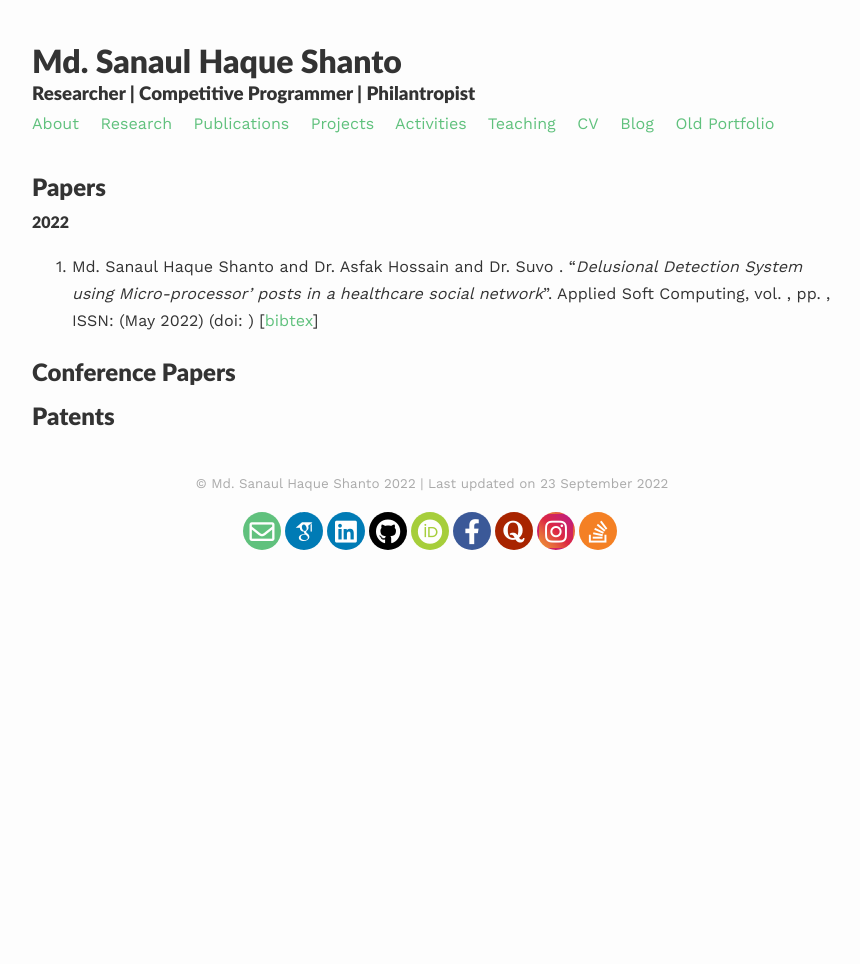
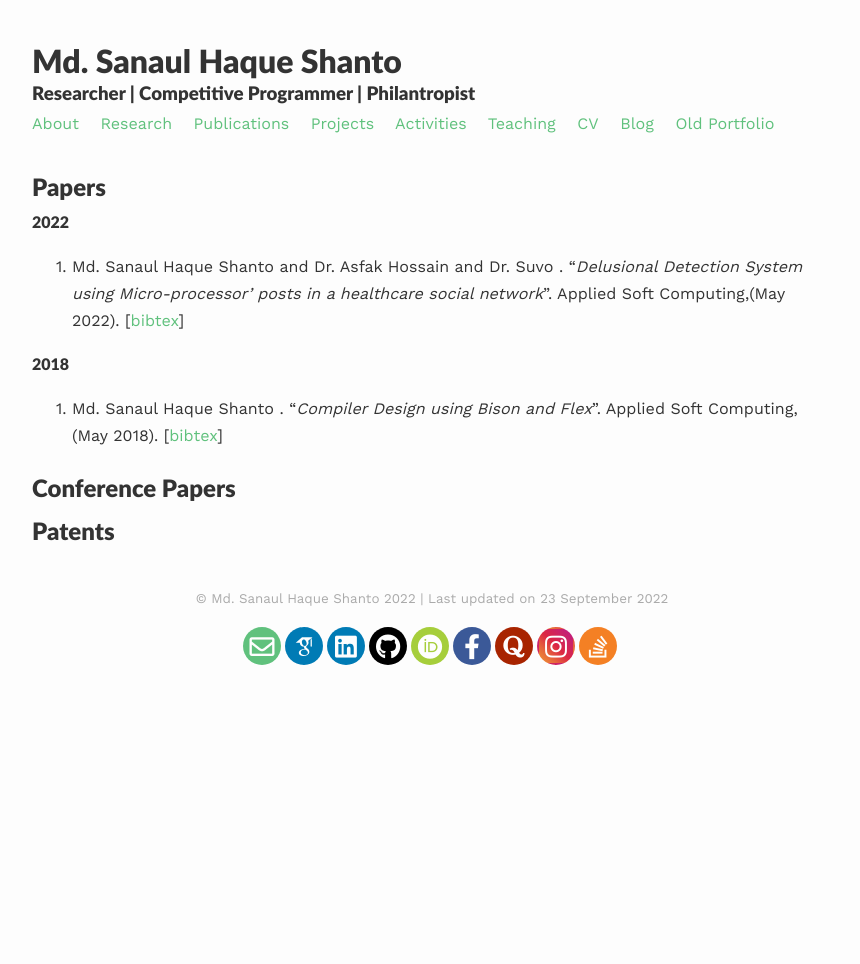
Before and after one commit to Md-Sanaul-Haque-Shanto/md-sanaul-haque-shanto.github.io, a Jekyll site: the page built from _pages/publications.md, in a window 1280 px wide. Shown: the whole page, without its empty margins (208-1068 px from the left). Built offline with Jekyll 4.4.1, drawn with Linux system fonts in a browser that asks for light colours; nearby versions of some CDN libraries; some web fonts are replaced.

Commit message:
Update publications.md

```diff
--- a/_pages/publications.md
+++ b/_pages/publications.md
@@ -8,7 +8,11 @@ published: true
 ## Papers
 
 #### 2022
-0. Md. Sanaul Haque Shanto and Dr. Asfak Hossain and Dr. Suvo . "*Delusional Detection System using Micro-processor' posts in a healthcare social network*". Applied Soft Computing, vol. , pp. , ISSN:  (May 2022) (doi: [](Link)) [[bibtex](link)]
+0. Md. Sanaul Haque Shanto and Dr. Asfak Hossain and Dr. Suvo . "*Delusional Detection System using Micro-processor' posts in a healthcare social network*". Applied Soft Computing,(May 2022). [[bibtex](link)]
+
+#### 2018
+0. Md. Sanaul Haque Shanto . "*Compiler Design using Bison and Flex*". Applied Soft Computing,(May 2018). [[bibtex](link)]
+
 
 {: reversed="reversed"}
 
```
